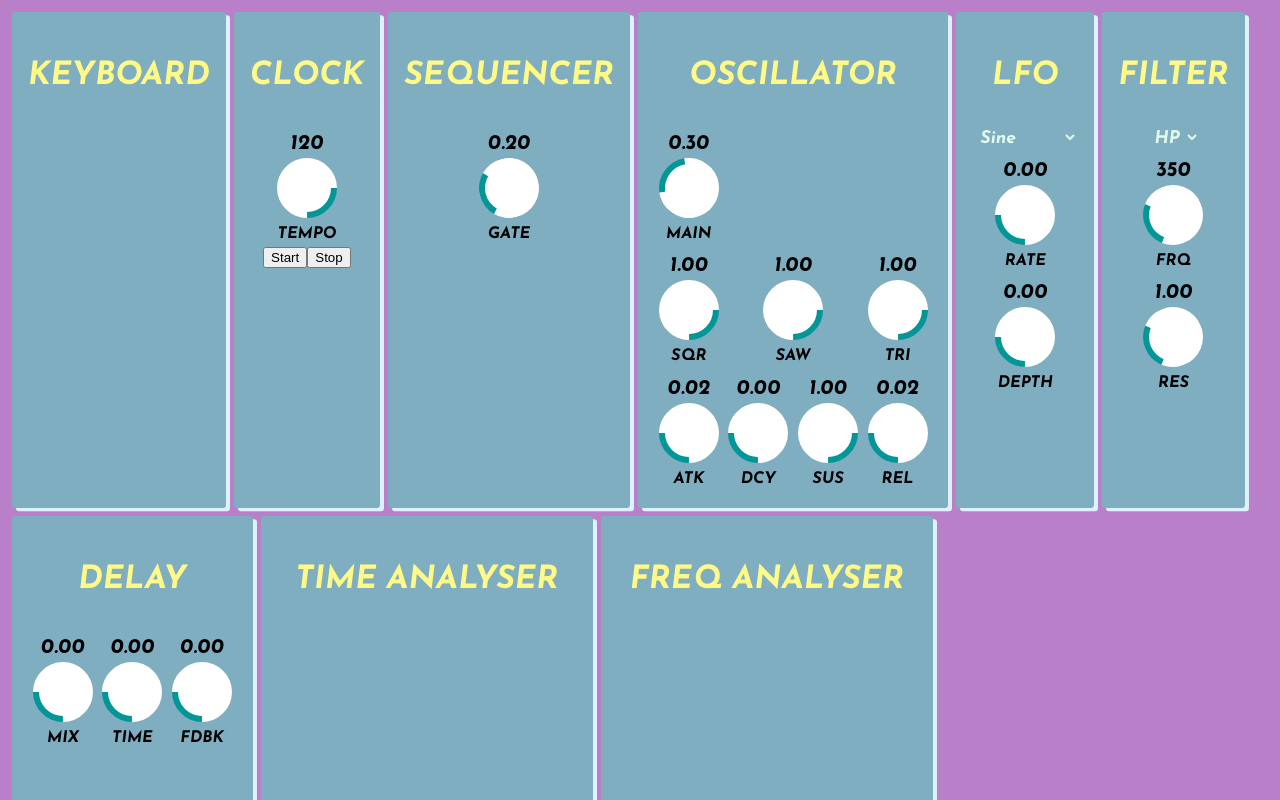
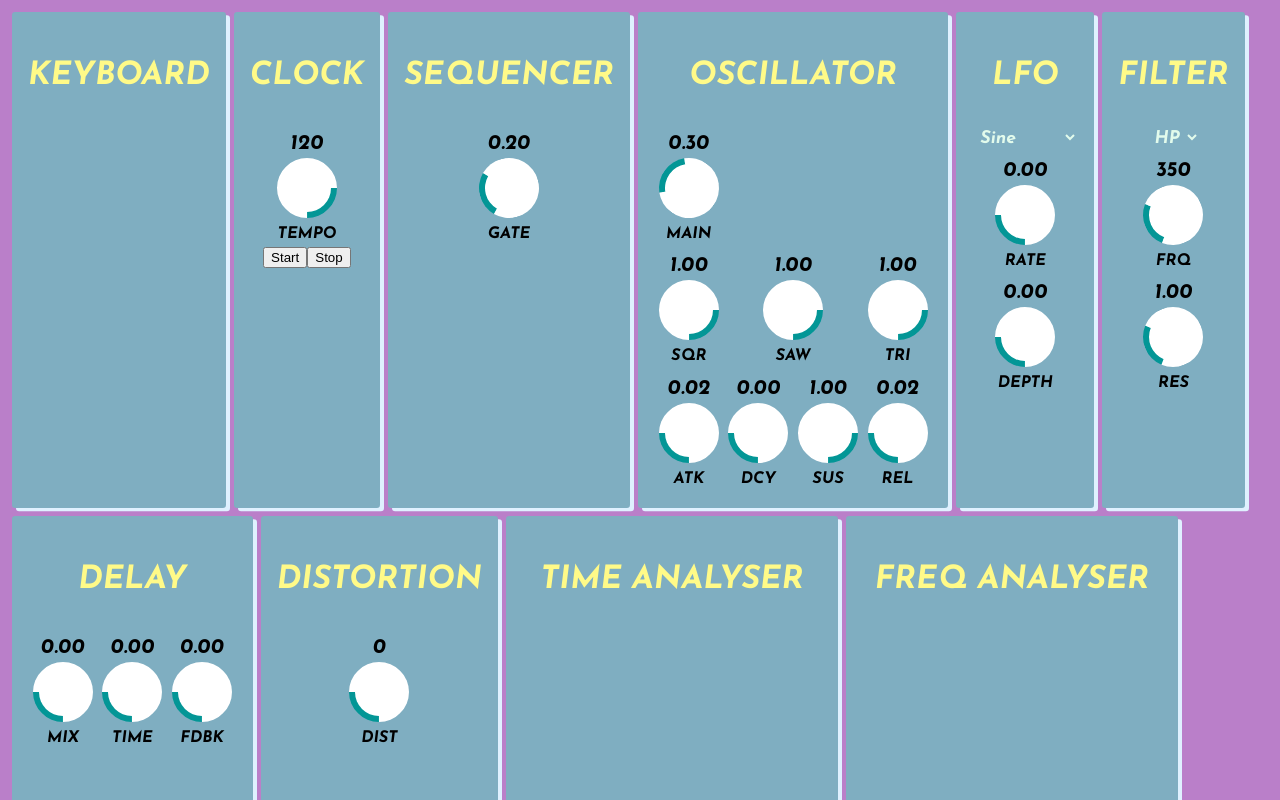
Before and after one commit to jkyle/austinjs-web-audio, a React app: page / in a window 1280 px wide. Shown: the top 800 px of the page. Built offline with nearby package versions, Linux system fonts and the light colour scheme.

Commit message:
Add distortion.

```diff
--- a/src/App.js
+++ b/src/App.js
@@ -10,6 +10,7 @@ import LFO, { LFODOM } from './LFO'
 import Clock, { ClockDOM } from './Clock'
 import Sequencer, { SequencerDOM } from './Sequencer'
 import Delay, { DelayDOM } from './Delay'
+import Distortion, { DistortionDOM } from './Distortion'
 
 const context = new (window.AudioContext || window.webkitAudioContext)()
 const keyboard = Keyboard(context)
@@ -22,8 +23,11 @@ lfo.start(context.currentTime)
 keyboard.register(osc.start)
 
 const gain = context.createGain()
+const distortion = Distortion(context)
+distortion.shaper.connect(gain)
+
 const delay = Delay(context)
-delay.out.connect(gain)
+delay.out.connect(distortion.shaper)
 
 osc.gain.connect(filter.filter)
 filter.filter.connect(delay.input)
@@ -62,6 +66,9 @@ export default () => (
     <Device name="Delay">
       <DelayDOM device={delay} />
     </Device>
+    <Device name="Distortion">
+      <DistortionDOM device={distortion} />
+    </Device>
     <Device name="Time Analyser">
       <TimeAnalyserDOM device={timeAnalyser} />
     </Device>
```
